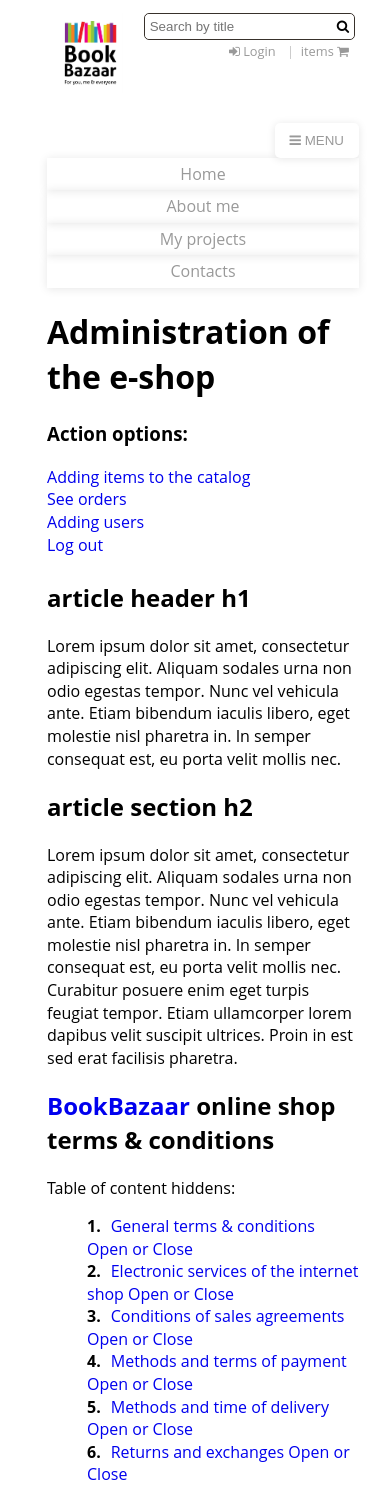
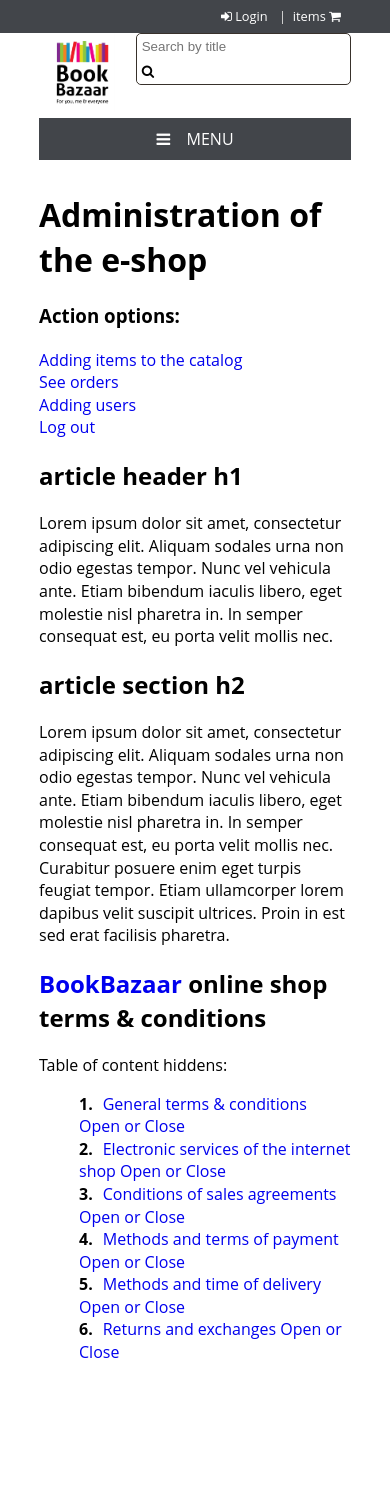
Before and after one commit to Parfum505/PHP, a PHP site: page /admin/index.php in a window 390 px wide. After the commit the page ends 1358 px from the top, so only its background shows below. Run offline with PHP 8.4, Linux system fonts and the light colour scheme; data that the repository does not hold is empty; style sheets or scripts are compiled from the project's sources; some libraries are stand-ins or nearby versions.

Commit message:
modify header.php: add js to nav, add css

```diff
--- a/BookShop/admin/index.php
+++ b/BookShop/admin/index.php
@@ -23,10 +23,10 @@
 	<![endif]-->
 	<!-- <script src="../js/vendor/modernizr-2.6.2-respond-1.1.0.min.js"></script>-->
 	<link href="https://maxcdn.bootstrapcdn.com/font-awesome/4.6.3/css/font-awesome.min.css" rel="stylesheet" integrity="sha384-T8Gy5hrqNKT+hzMclPo118YTQO6cYprQmhrYwIiQ/3axmI1hQomh7Ud2hPOy8SP1" crossorigin="anonymous">
-	<link rel="stylesheet" href="../css/main.css">
+	<link rel="stylesheet" href="../css/style.css">
 </head>
 <body>
-
+<div class="wrapper">
 <?php require_once "../common_pages/header.php"; ?>
 
 <div class="container">
@@ -66,6 +66,7 @@
 
 </div>
 <!-- /.container -->
+</div><!-- /.wrapper -->
 <script src="../js/script.js"></script>
 </body>
 </html>
--- a/BookShop/catalog.php
+++ b/BookShop/catalog.php
@@ -12,6 +12,7 @@
 <head>
 	<meta charset="utf-8">
 	<title>Items catalogue</title>
+	<link rel="stylesheet" href="css/style.css">
 </head>
 <body>
 <p>Items in <a href="basket.php">the cart</a>: <?= $count ?></p>
--- a/BookShop/common_pages/header.php
+++ b/BookShop/common_pages/header.php
@@ -1,42 +1,68 @@
 <header class="">
+
+	<div class="header_cart">
+		<div class="container">
+			<div class="row">
+				<ul class="">
+						<li>
+							<a href="#">
+								<span> <i class="fa fa-sign-in" aria-hidden="true"></i>
+								</span>
+								Login
+							</a>
+						</li>
+						<li>
+							<a href="basket.php">
+								<!-- <?= $count ?>
+								-->
+								items
+								<span class="glyphicon glyphicon-shopping-cart">
+									<i class="fa fa-shopping-cart" aria-hidden="true"></i>
+								</span>
+							</a>
+						</li>
+					</ul>
+			</div><!-- /.row -->
+		</div><!-- /.container -->
+
+	</div><!-- /.header_cart -->
 	<div class="container">
 		<div class="row">
 			<div class="logo">
 				<a class="" href="../catalog.php">
-						<img src="../img/logo_book.jpg" alt="logo">
-					</a>
+					<img src="../img/logo_book.jpg" alt="logo"></a>
 			</div>
 			<div class="header_nav">
 				<div class="row">
 					<div class="header_search_form">
 						<form action="" method="GET">
 							<div class="row">
-							<input type="text" class="" placeholder="Search by title"><!--
-								--><button class="" type="submit"><i class="fa fa-search" aria-hidden="true"></i>
+								<input type="text" class="" placeholder="Search by title">
+								<!--
+								-->
+								<button class="" type="submit"> <i class="fa fa-search" aria-hidden="true"></i>
 								</button>
 							</div>
 						</form>
-				</div><!-- /.header_search_form -->
+					</div>
+					<!-- /.header_search_form -->
 
-					<ul class="header_cart">
-						<li>
-							<a href="#">
-								<span><i class="fa fa-sign-in" aria-hidden="true"></i></span>
-								Login
-							</a>
-						</li>
-						<li>
-							<a href="basket.php">
-								<!-- <?= $count ?> -->
-								items
-								<span class="glyphicon glyphicon-shopping-cart"><i class="fa fa-shopping-cart" aria-hidden="true"></i></span>
-							</a>
-						</li>
-					</ul>
+
+				</div>
+				<!-- /.row -->
+			</div>
+			<!-- /.header_nav -->
 		</div>
 		<!-- /.row -->
 		<div class="row">
-					<nav class="nav_main" role='navigation'">
+			<div class="nav_btn_mobile slideToggle">
+					<span>
+						<i class="fa fa-bars" aria-hidden="true"></i>
+						&ensp; Menu
+					</span>
+			</div>
+			<!-- /.nav_btn_mobile -->
+			<nav class="nav_main content" role='navigation'">
 				<ul class="">
 					<li class="active">
 						<a href="#home">Home</a>
@@ -53,34 +79,9 @@
 				</ul>
 			</nav>
 			<!-- /.nav_main -->
-					<div class="nav_btn_mobile">
-						<button type="button" class="">
-							<span><i class="fa fa-bars" aria-hidden="true"></i> Menu</span>
-						</button>
-					</div><!-- /.nav_btn_mobile -->
 		</div>
 		<!-- /.row -->
-			</div>
-			<!-- /.header_nav -->
-		</div>
-		<!-- /.row -->
-		<nav class="nav_mobile">
-			<ul class="">
-				<li>
-					<a href="#home">Home</a>
-				</li>
-				<li>
-					<a href="#about">About me</a>
-				</li>
-				<li>
-					<a href="#projects">My projects</a>
-				</li>
-				<li>
-					<a href="#contacts">Contacts</a>
-				</li>
-			</ul>
-		</nav>
-		<!-- /.nav_mobile -->
+
 	</div>
 	<!-- /.container -->
 </header>
--- /dev/null
+++ b/BookShop/css/_header.scss
@@ -0,0 +1,113 @@
+/* Header */
+header{
+	a{
+		color: #999;
+		padding: 0 10px 10px 10px;
+		font-weight: 500;
+		&:hover{
+			color: #38312b;
+		}
+	}
+	.header_cart{
+			background-color: #42454a;
+			color: #fff;
+			padding: 5px 0;
+			ul{
+				float: right;
+				li{
+					display: inline-block;
+					vertical-align: middle;
+					line-height: 4px;
+					&:last-child{
+						border-left: 1px solid #cccccc;
+					}
+					a{
+						font-size: 0.8em;
+						padding: 0 10px 10px 10px;
+						color: #fff;
+						&:hover{
+							color: #ccc;
+						}
+					}
+				}
+			}
+	}
+	.logo{
+		float: left;
+		width: 30%;
+		img{
+			width: 70%;
+			max-width: 110px;
+		}
+	}
+	.header_nav{
+		float: right;
+		width: 69%;
+		.header_search_form{
+			float: left;
+			border: 1px solid #38312b;
+			border-radius: 5px;
+			input, button{
+				border: 0;
+				border-radius: 5px;
+				padding: 0px 5px;
+				background-color: #fff;
+				line-height: 25px;
+			}
+			button{
+				&:hover{
+					cursor: pointer;
+				}
+			}
+		}
+
+	}
+	.nav_main{
+		padding-bottom: 10px;
+		text-align: right;
+		li{
+				display: inline-block;
+				vertical-align: middle;
+				a{
+					padding: 0 10px 10px 10px;
+					&:hover{
+					border-bottom: 2px solid #d6cab5;
+				}
+				}
+			}
+			@media(max-width: 720px){
+				li{
+					display: block;
+					text-align: center;
+					a{
+						box-shadow: 0 1px 9px rgba(0,0,0,0.1);
+						display: block;
+						padding: 5px 0;
+						&:hover{
+							background-color: rgba(162, 158, 158,0.1);
+							border-bottom: none;
+						}
+					}
+				}
+					overflow: hidden;
+					transition: all 0.5s linear;
+					max-height: 0px;
+			}
+		}
+		.nav_btn_mobile{
+			display: none;
+			background-color: #42454a;
+			color: #fff;
+			padding: 10px 0;
+				text-transform: uppercase;
+			&:hover{
+				color: #fff;
+				cursor: pointer;
+				background-color: #838383;
+			}
+			@media(max-width: 720px){
+				display: block;
+				text-align: center;
+			}
+		}
+}
--- /dev/null
+++ b/BookShop/css/_main.scss
@@ -0,0 +1,62 @@
+/* Mixins */
+@mixin clearfix{
+	&:before, &:after{
+		content: "";
+		display: table;
+	}
+	&:after{
+		clear: both;
+	}
+}
+
+/* Main */
+
+html, body{
+	width: 100%;
+	height: 100%;
+	font-size: 100.01%;
+	background: #fff;
+	margin: 0;
+	padding: 0;
+	box-sizing: border-box;
+}
+
+body{
+	font: 16px/1.41 'Open Sans', Arial, sans-serif;
+}
+ul{
+	margin: 0;
+	padding: 0;
+	list-style: none;
+}
+a{
+	text-decoration: none;
+}
+table {
+	border-collapse: collapse;
+	border-spacing: 0;
+}
+img{
+	max-width: 100%;
+	height: auto;
+	box-sizing: content-box;
+}
+.container{
+	width: 80%;
+	margin: 0 auto;
+}
+.wrapper{
+	width: 100%;
+	min-height: 100%;
+	padding-bottom: 100px;
+}
+.row{
+	@include clearfix;
+}
+/* Animations */
+.show{
+	max-height: 1000px !important ;
+	opacity: 1 !important;
+}
+
+/* endof Main */
--- /dev/null
+++ b/BookShop/css/_terms.scss
@@ -0,0 +1,23 @@
+/* Page Terms and Contitions */
+.terms{
+	ol{
+		list-style: none;
+		counter-reset: item;
+		li{
+			display: block;
+			&:before {
+				float: left;
+				counter-increment: item;
+				content: counters(item,".") ". ";
+				margin-right: 10px;
+				font-weight: bold;
+			}
+		}
+	}
+	.content{
+		overflow: hidden;
+		transition: all 0.5s linear;
+		max-height: 0px;
+	}
+}
+/* endof Terms and Contitions */
--- /dev/null
+++ b/BookShop/css/style.css
@@ -0,0 +1,158 @@
+/* Mixins */
+/* Main */
+html, body {
+  width: 100%;
+  height: 100%;
+  font-size: 100.01%;
+  background: #fff;
+  margin: 0;
+  padding: 0;
+  box-sizing: border-box; }
+
+body {
+  font: 16px/1.41 'Open Sans', Arial, sans-serif; }
+
+ul {
+  margin: 0;
+  padding: 0;
+  list-style: none; }
+
+a {
+  text-decoration: none; }
+
+table {
+  border-collapse: collapse;
+  border-spacing: 0; }
+
+img {
+  max-width: 100%;
+  height: auto;
+  box-sizing: content-box; }
+
+.container {
+  width: 80%;
+  margin: 0 auto; }
+
+.wrapper {
+  width: 100%;
+  min-height: 100%;
+  padding-bottom: 100px; }
+
+.row:before, .row:after {
+  content: "";
+  display: table; }
+.row:after {
+  clear: both; }
+
+/* Animations */
+.show {
+  max-height: 1000px !important;
+  opacity: 1 !important; }
+
+/* endof Main */
+/* Header */
+header a {
+  color: #999;
+  padding: 0 10px 10px 10px;
+  font-weight: 500; }
+  header a:hover {
+    color: #38312b; }
+header .header_cart {
+  background-color: #42454a;
+  color: #fff;
+  padding: 5px 0; }
+  header .header_cart ul {
+    float: right; }
+    header .header_cart ul li {
+      display: inline-block;
+      vertical-align: middle;
+      line-height: 4px; }
+      header .header_cart ul li:last-child {
+        border-left: 1px solid #cccccc; }
+      header .header_cart ul li a {
+        font-size: 0.8em;
+        padding: 0 10px 10px 10px;
+        color: #fff; }
+        header .header_cart ul li a:hover {
+          color: #ccc; }
+header .logo {
+  float: left;
+  width: 30%; }
+  header .logo img {
+    width: 70%;
+    max-width: 110px; }
+header .header_nav {
+  float: right;
+  width: 69%; }
+  header .header_nav .header_search_form {
+    float: left;
+    border: 1px solid #38312b;
+    border-radius: 5px; }
+    header .header_nav .header_search_form input, header .header_nav .header_search_form button {
+      border: 0;
+      border-radius: 5px;
+      padding: 0px 5px;
+      background-color: #fff;
+      line-height: 25px; }
+    header .header_nav .header_search_form button:hover {
+      cursor: pointer; }
+header .nav_main {
+  padding-bottom: 10px;
+  text-align: right; }
+  header .nav_main li {
+    display: inline-block;
+    vertical-align: middle; }
+    header .nav_main li a {
+      padding: 0 10px 10px 10px; }
+      header .nav_main li a:hover {
+        border-bottom: 2px solid #d6cab5; }
+  @media (max-width: 720px) {
+    header .nav_main {
+      overflow: hidden;
+      transition: all 0.5s linear;
+      max-height: 0px; }
+      header .nav_main li {
+        display: block;
+        text-align: center; }
+        header .nav_main li a {
+          box-shadow: 0 1px 9px rgba(0, 0, 0, 0.1);
+          display: block;
+          padding: 5px 0; }
+          header .nav_main li a:hover {
+            background-color: rgba(162, 158, 158, 0.1);
+            border-bottom: none; } }
+header .nav_btn_mobile {
+  display: none;
+  background-color: #42454a;
+  color: #fff;
+  padding: 10px 0;
+  text-transform: uppercase; }
+  header .nav_btn_mobile:hover {
+    color: #fff;
+    cursor: pointer;
+    background-color: #838383; }
+  @media (max-width: 720px) {
+    header .nav_btn_mobile {
+      display: block;
+      text-align: center; } }
+
+/* Page Terms and Contitions */
+.terms ol {
+  list-style: none;
+  counter-reset: item; }
+  .terms ol li {
+    display: block; }
+    .terms ol li:before {
+      float: left;
+      counter-increment: item;
+      content: counters(item,".") ". ";
+      margin-right: 10px;
+      font-weight: bold; }
+.terms .content {
+  overflow: hidden;
+  transition: all 0.5s linear;
+  max-height: 0px; }
+
+/* endof Terms and Contitions */
+
+/*# sourceMappingURL=style.css.map */
--- /dev/null
+++ b/BookShop/css/style.scss
@@ -0,0 +1,3 @@
+@import "_main.scss";
+@import "_header.scss";
+@import "_terms.scss";
--- a/BookShop/js/script.js
+++ b/BookShop/js/script.js
@@ -1,13 +1,18 @@
 /* slideToggle */
-function slideToggle(){
-	var content = this.target.parentNode.querySelector('.content');
-	content.classList.toggle('show');
+function slideToggle(animationClass){
+	var content = this.parentNode.querySelector('.content');
+	content.classList.toggle(animationClass);
 }
 
 document.addEventListener('click', function (e) {
-
 	if (e.target.className == 'slideToggle') {
 		e.preventDefault();
-		slideToggle.call(e);
+		slideToggle.call(e.target, 'show');
 	}
 });
+document.querySelector('.nav_btn_mobile').addEventListener('click', function (e) {
+	// var content = this.parentNode.querySelector('.content');
+	// content.classList.toggle('show');
+	slideToggle.call(this,'show');
+
+});
--- a/BookShop/package.json
+++ b/BookShop/package.json
@@ -4,7 +4,8 @@
   "description": "After learning fundamentals of PHP I decided to implement all my knowledge in one project. Now I'm studying OOP in PHP so this project I will code using functional PHP.\r Main idea of this project- to use on practice all I've learned on [Udemy](https://udemy.com), [Linda](https://linda.com), [Treehouse](https://teamtreehouse.com), [Ntschool](https://ntschool.ru) and others.",
   "main": "index.js",
   "scripts": {
-    "test": "echo \"Error: no test specified\" && exit 1"
+    "test": "echo \"Error: no test specified\" && exit 1",
+	"sass": "sass -w ."
   },
   "keywords": [],
   "author": "",
```
Also changed, not shown: 1 other file. Lines whose indentation alone changed are shown as unchanged.
